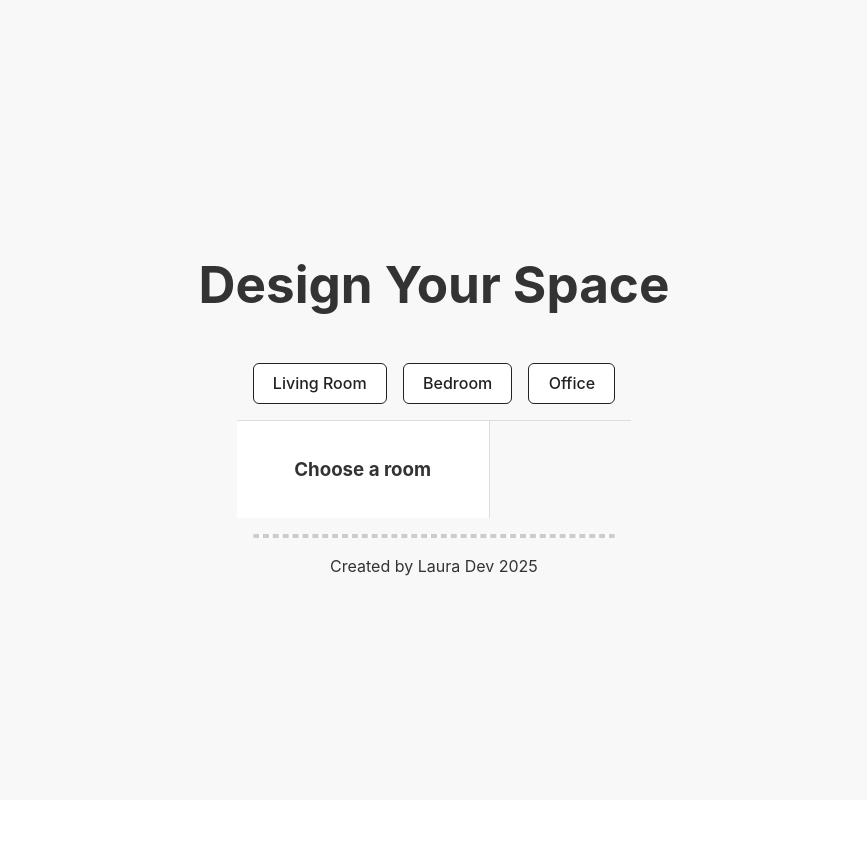
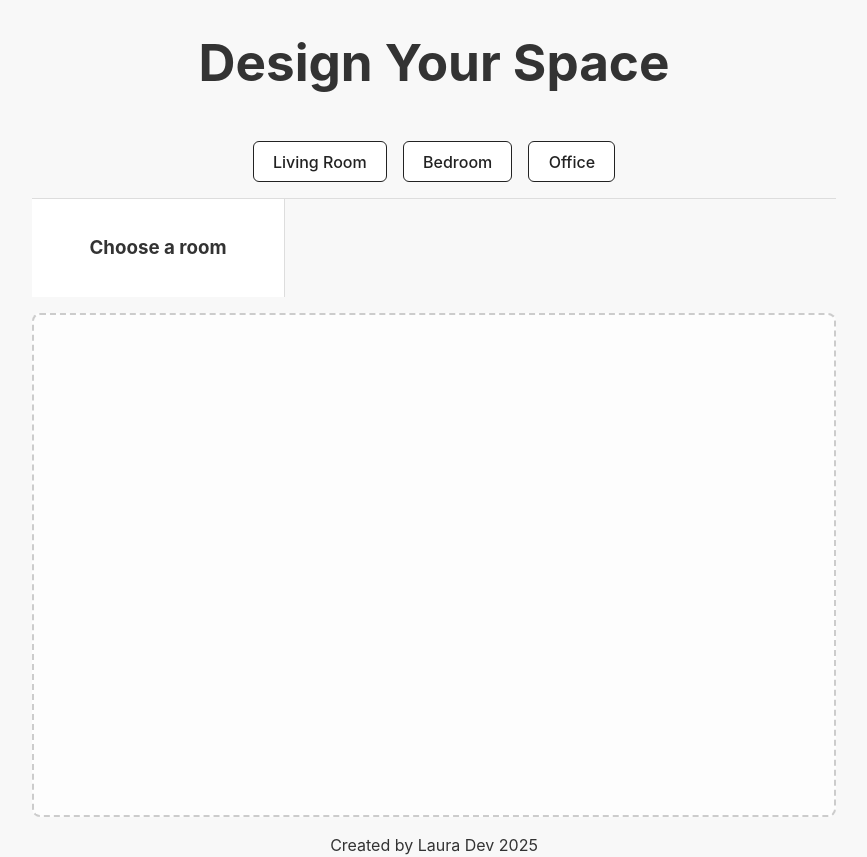
Before and after one commit to lavollmer/design-your-space, a React (Vite) app: page / in a window 1280 px wide. Shown: the whole page, without its empty margins (206-1073 px from the left). Before the commit the page ends 800 px from the top, so only its background shows below. Built offline with nearby package versions, Linux system fonts and the light colour scheme.

Commit message:
Updating the CSS stylings and canvas

```diff
--- a/src/App.css
+++ b/src/App.css
@@ -92,10 +92,11 @@ h3 {
 
 .canvas {
   position: relative;
-  flex: 1;
+  width: 800px;
+  height: 500px;
   background-color: #fdfdfd;
   border: 2px dashed #ccc;
-  margin: 1rem;
+  margin: 1rem auto;
   border-radius: 8px;
   overflow: hidden;
 }
--- a/src/App.jsx
+++ b/src/App.jsx
@@ -16,13 +16,17 @@ function App() {
   return (
     <>
       <div class='main-content'>
+        <h1>Design Your Space</h1>
         <div>
-          <h1>Design Your Space</h1>
-        </div>
-        <div>
-          <RoomSelector selectedRoom={selectedRoom} onSelectRoom={setSelectedRoom} />
-          <FurniturePalette selectedRoom={selectedRoom} />
-          <Canvas droppedItems={droppedItems} setDroppedItems={setDroppedItems} />
+          <div>
+            <RoomSelector selectedRoom={selectedRoom} onSelectRoom={setSelectedRoom} />
+          </div>
+          <div>
+            <FurniturePalette selectedRoom={selectedRoom} />
+          </div>
+          <div>
+            <Canvas droppedItems={droppedItems} setDroppedItems={setDroppedItems} />
+          </div>
         </div>
         <Footer />
       </div>
--- a/src/components/Canvas.jsx
+++ b/src/components/Canvas.jsx
@@ -49,7 +49,7 @@ const Canvas = ({ droppedItems, setDroppedItems }) => {
       ref={canvasRef}
       onDrop={handleDrop}
       onDragOver={allowDrop}
-      class='canvas'
+      className='canvas'
     >
       {droppedItems.map((item, index) => (
         <img
--- a/src/components/Footer.jsx
+++ b/src/components/Footer.jsx
@@ -2,7 +2,7 @@ import React from 'react'
 
 const Footer = () => {
   return (
-    <div>Created by Laura Dev 2025</div>
+    <div className='footer'>Created by Laura Dev 2025</div>
   )
 }
 
--- a/src/components/FurniturePalette.jsx
+++ b/src/components/FurniturePalette.jsx
@@ -4,13 +4,13 @@ const FurniturePalette = ({selectedRoom}) => {
     const furnitureItems = selectedRoom ? furnitureByRoom[selectedRoom] : [];
 
     return (
-        <div class='furniture-palette'>
-            <h3 class='room-name'>{selectedRoom || 'Choose a room'}</h3>
+        <div className='furniture-palette'>
+            <h3 className='room-name'>{selectedRoom || 'Choose a room'}</h3>
             <div>
                 {furnitureItems.map((item) => (
                     <div
                         key={item.id}
-                        class='draggable-item'
+                        className='draggable-item'
                         draggable
                         onDragStart={(e) => {
                             e.dataTransfer.setData('application/furniture', JSON.stringify(item));
--- a/src/components/RoomSelector.jsx
+++ b/src/components/RoomSelector.jsx
@@ -8,7 +8,7 @@ const RoomSelector = ({ selectedRoom, onSelectRoom }) => {
 
     return (
         <>
-            <div class='room-selector'>
+            <div className='room-selector'>
                 {rooms.map((room) => (
                     <button
                         key={room}
```
